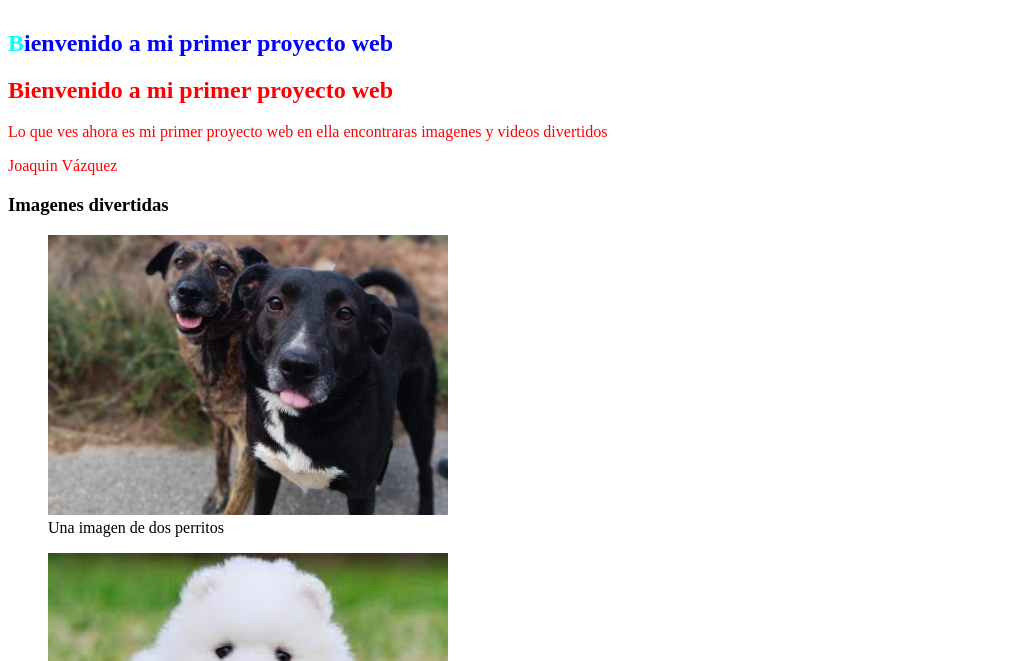
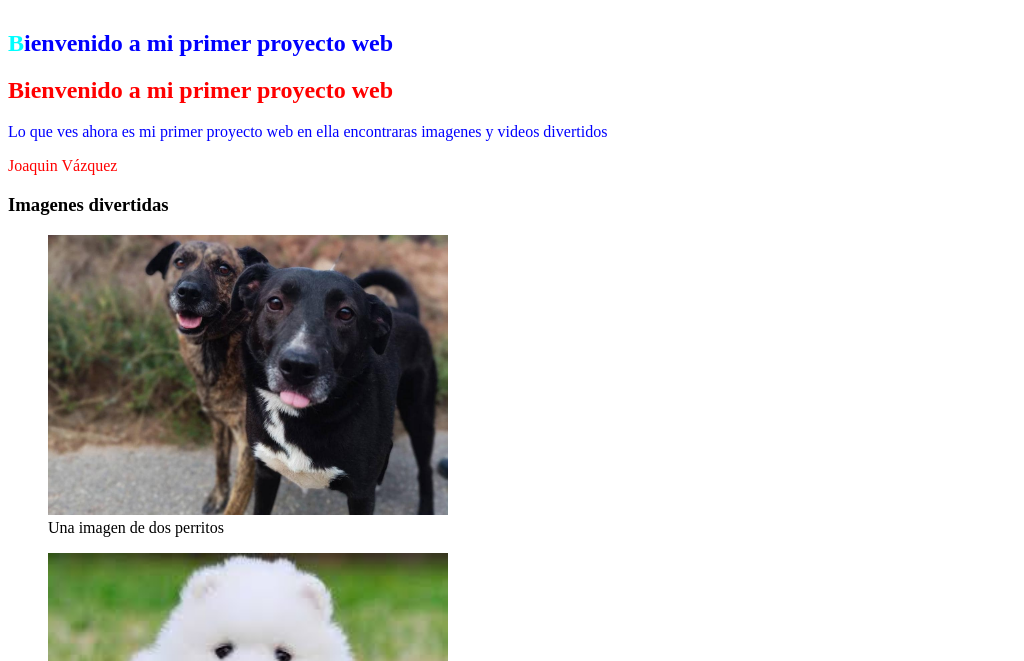
Before and after one commit to joaquinVazquezM/miPrimerHTML, a plain HTML site: page index.html in a window 1280 px wide. Shown: the part 139-800 px from the top of the page, without its empty margins (0-1024 px from the left). Drawn offline with Linux system fonts and the light colour scheme.

Commit message:
Ejemplo de pseudoclases

```diff
--- a/index.html
+++ b/index.html
@@ -15,7 +15,7 @@
                 <h1 class="titulo_1">Bienvenido a mi primer proyecto web</h1>
                 <h1 id="nombre_id">Bienvenido a mi primer proyecto web</h1>
             </div>
-            <p>Lo que ves ahora es mi primer proyecto web en ella encontraras imagenes y videos divertidos  </p>
+            <p class="descripcion_sitio">Lo que ves ahora es mi primer proyecto web en ella encontraras imagenes y videos divertidos  </p>
             <p>Joaquin Vázquez</p>
         </section>
 
--- a/style.css
+++ b/style.css
@@ -21,3 +21,10 @@ p{
 #nombre_id{
     color: red;
 }
+.descripcion_sitio{
+    color: blue;
+}
+
+.descripcion_sitio:hover{
+    color: green;
+}
```
